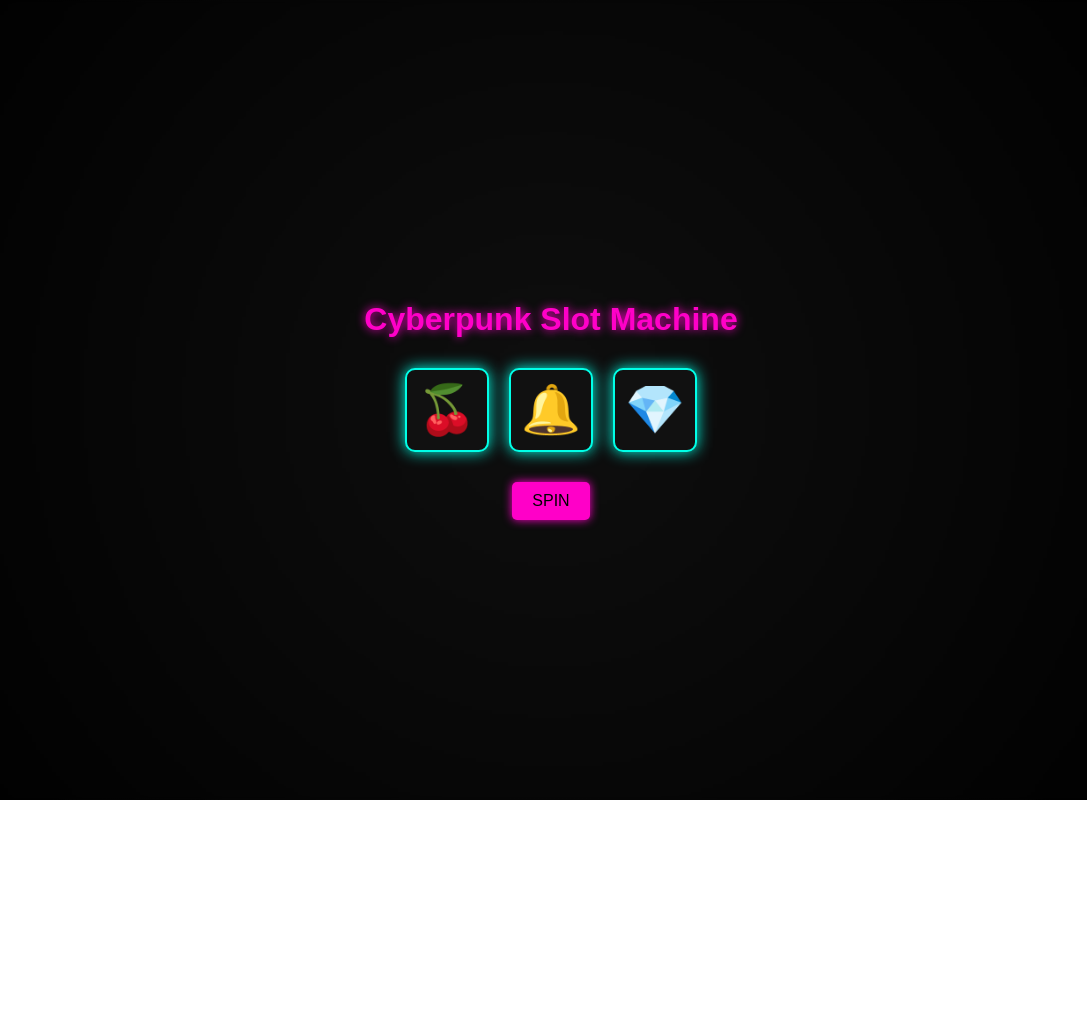
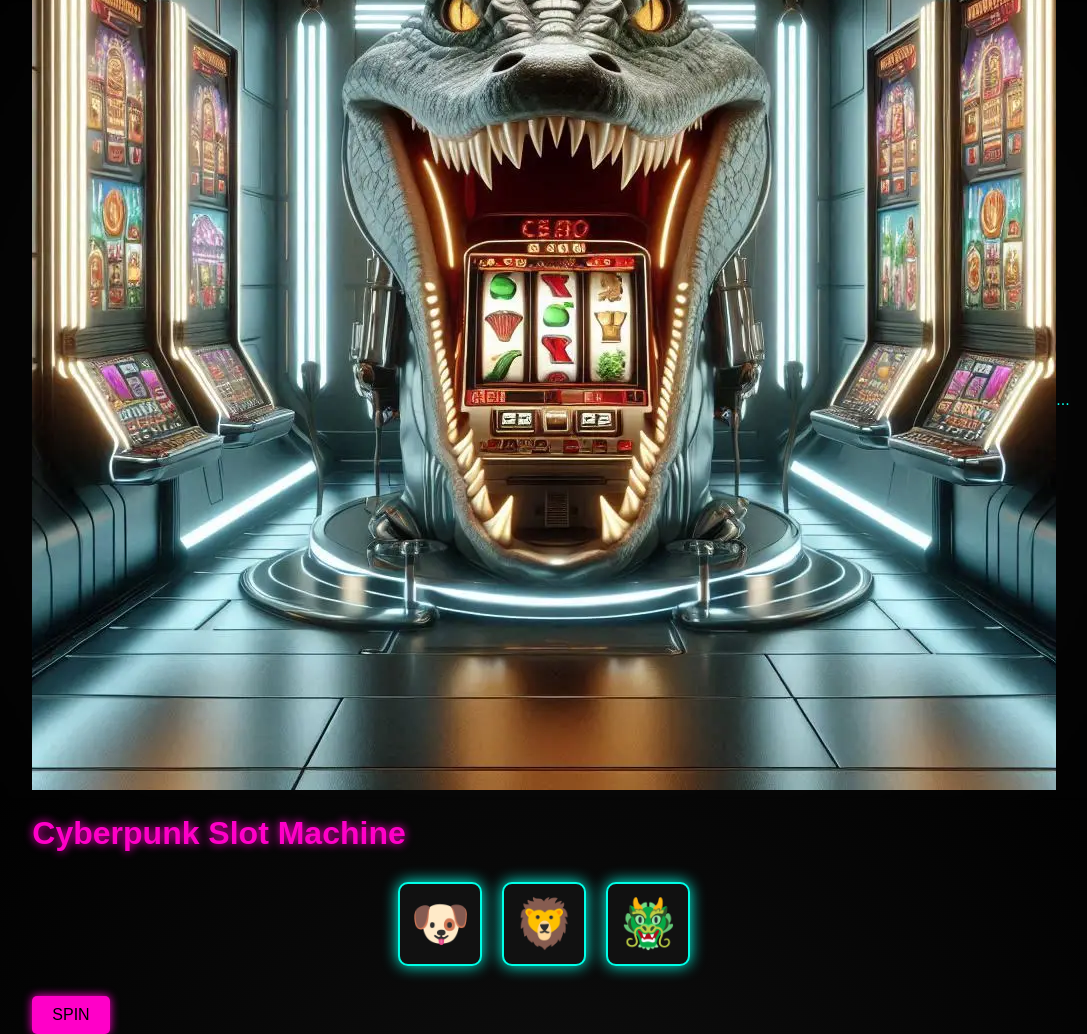
Before and after one commit to tottydime/cyberpunk-slot, a plain HTML site: page index.html in a window 1280 px wide. Shown: the whole page, without its empty margins (89-1176 px from the left). Before the commit the page ends 800 px from the top, so only its background shows below. Drawn offline with Linux system fonts and the light colour scheme.

Commit message:
Update index.html

```diff
--- a/index.html
+++ b/index.html
@@ -7,12 +7,14 @@
   <link rel="stylesheet" href="style.css" />
 </head>
 <body>
-  <div class="container">
+  <div class="background">
+    <img src="slot-machine.jpeg" alt="Slot Machine" class="slot-background" />
+    <div class="overlay">
       <h1>Cyberpunk Slot Machine</h1>
       <div class="slot-machine">
-      <div class="reel" id="reel1">🍒</div>
-      <div class="reel" id="reel2">🔔</div>
-      <div class="reel" id="reel3">💎</div>
+        <div class="reel" id="reel1">🐶</div>
+        <div class="reel" id="reel2">🦁</div>
+        <div class="reel" id="reel3">🐲</div>
       </div>
       <button id="spinButton">SPIN</button>
       <div id="popup" class="hidden">
@@ -24,8 +26,7 @@
         <h2>YOU WON A DIME… A TOTTY DIME</h2>
       </div>
     </div>
-  <audio id="spinSound" src="https://freesound.org/data/previews/341/341695_5260877-lq.mp3"></audio>
-  <audio id="winSound" src="https://freesound.org/data/previews/276/276020_4486188-lq.mp3"></audio>
-  <script src="script.js"></script>
+  </div>
+  ...
 </body>
 </html>
```
Lines whose indentation alone changed are shown as unchanged.
